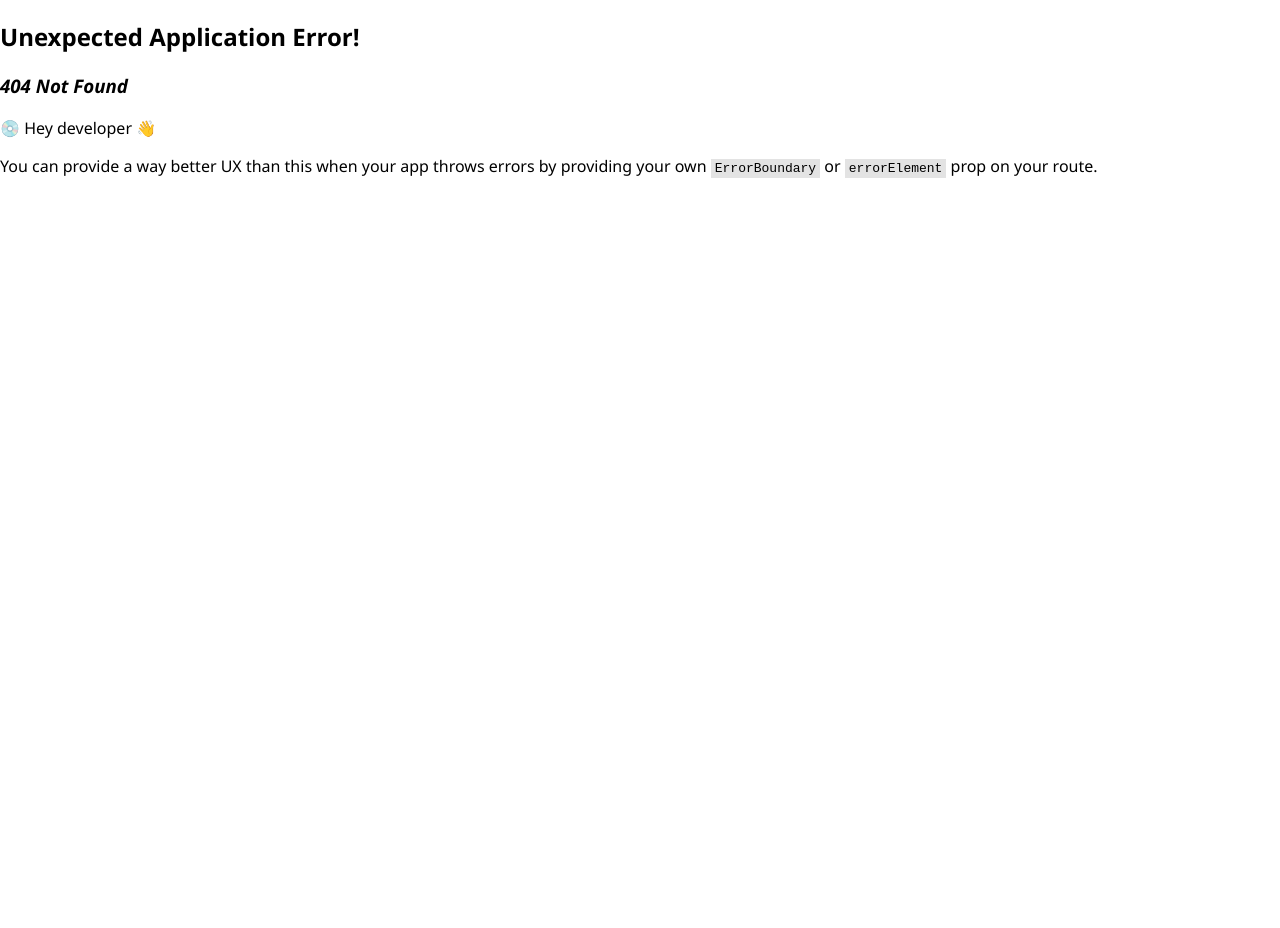
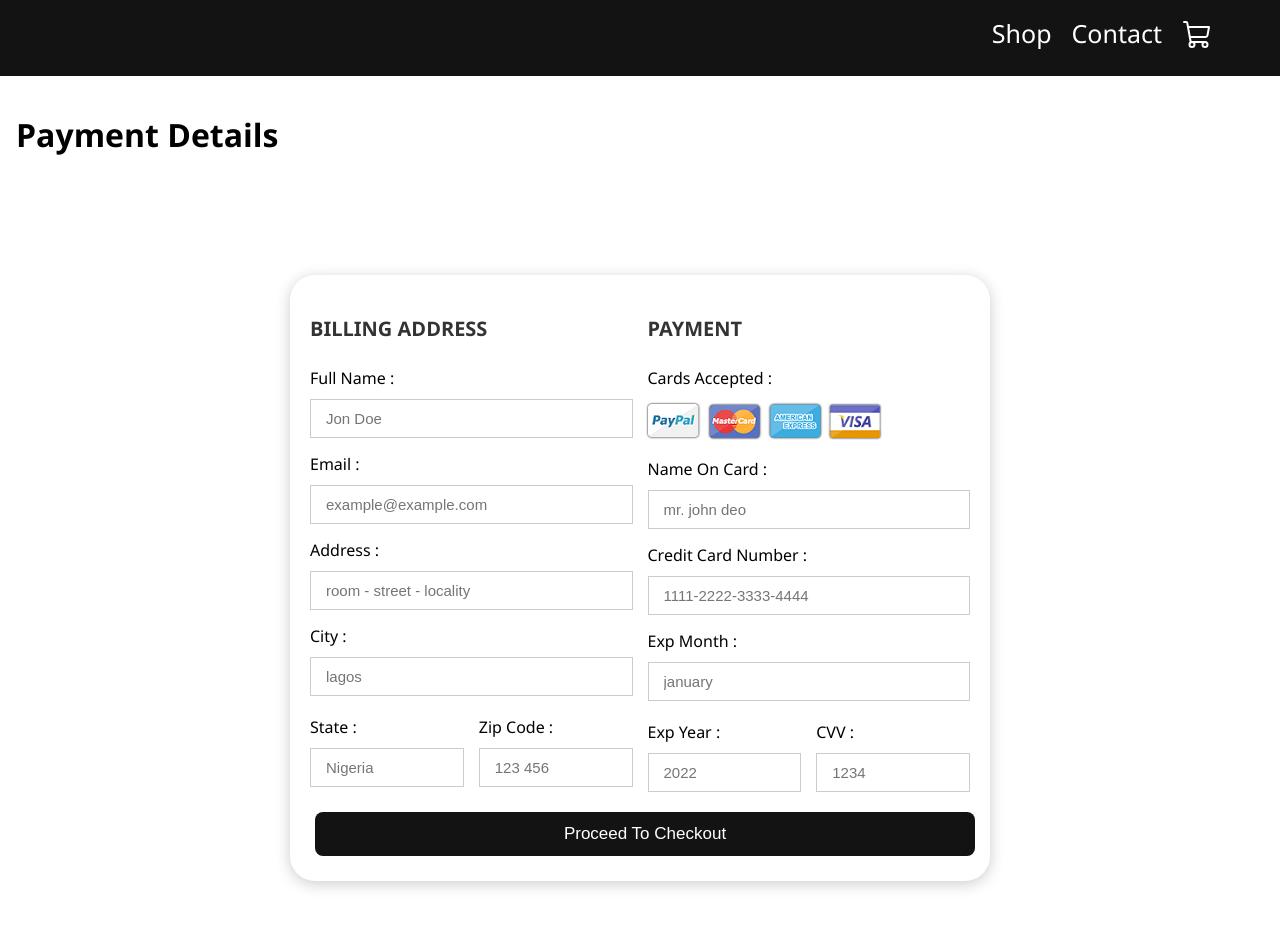
Before and after one commit to plainsight16/femi-autos, a React (Create React App) app: page /checkout in a window 1280 px wide. Before the commit this address had no page. Shown: the top 928 px of the page. Before the commit the page ends 820 px from the top, so only its background shows below. Built offline with nearby package versions, Linux system fonts and the light colour scheme.

Commit message:
Create checkout page

```diff
--- a/src/App.css
+++ b/src/App.css
@@ -1,4 +1,11 @@
 @import url('https://fonts.googleapis.com/css2?family=Roboto:wght@300;400;700&display=swap');
+*{
+  box-sizing: border-box;
+    outline: none; border:none;
+    text-transform: capitalize;
+    transition: all .2s linear;
+}
+
 .App {
     width: 100%;
     height: auto;
--- a/src/App.js
+++ b/src/App.js
@@ -10,7 +10,7 @@ import {
 
 import Navbar from './components/navbar';
 
-import {Cart, Shop, Contact} from "./pages"
+import {Cart, Shop, Contact, Checkout} from "./pages"
 
 import "./App.css";
 import { ShopContextProvider } from './context/shop-context';
@@ -22,6 +22,7 @@ const App = () => {
         <Route index element={<Shop />}/>
         <Route path="/cart" element={<Cart />} />
         <Route path="/contact" element={<Contact />} />
+        <Route path="/checkout" element={<Checkout />} />
       </Route>
     )
   )
--- a/src/context/shop-context.js
+++ b/src/context/shop-context.js
@@ -38,8 +38,11 @@ export const ShopContextProvider = (props) => {
     const updateCartItemCount = (value, itemId) =>{
         setCartItems(prev => ({...prev, [itemId]: value}))
     }
+    const checkout = () =>{
+        setCartItems(getDefaultCart())
+    }
 
-    const contextValue = {cartItems, addToCart, removeFromCart, getTotalAmount, updateCartItemCount}
+    const contextValue = {cartItems, addToCart, removeFromCart, getTotalAmount, updateCartItemCount, checkout}
     return (
         <ShopContext.Provider value={contextValue}>
           {props.children}
--- a/src/pages/cart/cart.jsx
+++ b/src/pages/cart/cart.jsx
@@ -5,7 +5,7 @@ import { useNavigate } from "react-router-dom"
 import CartItem from './cartItem';
 import "./cart.css"
 const Cart = () =>{
-    const {cartItems, getTotalAmount} = useContext(ShopContext);
+    const {cartItems, getTotalAmount, checkout} = useContext(ShopContext);
     const navigate = useNavigate();
     const totalAmount = getTotalAmount()
 
@@ -20,7 +20,7 @@ const Cart = () =>{
                 (<div className="checkout">
                     <p>Subtotal: ${totalAmount}</p>
                     <button onClick={() => navigate("/")}> Continue Shopping </button>
-                    <button onClick={() => navigate("/checkout")}> Checkout </button>
+                    <button onClick={() => {checkout(); navigate("/checkout")}}> Checkout </button>
                 </div>)
                 :
                 (<h1>Your Cart is empty</h1>)
--- /dev/null
+++ b/src/pages/checkout/checkout.css
@@ -0,0 +1,85 @@
+.checkout{
+    padding: 1rem;
+}
+
+.container{
+  display: flex;
+  justify-content: center;
+  align-items: center;
+  padding:25px;
+  min-height: 100vh;
+
+}
+
+.container form{
+  padding:20px;
+  width:700px;
+  background: #fff;
+  box-shadow: 0px 3px 15px rgba(0, 0, 0, 0.2);
+  border-radius: 25px;
+}
+
+.container form .row{
+  display: flex;
+  flex-wrap: wrap;
+  gap:15px;
+}
+
+.container form .row .col{
+  flex:1 1 250px;
+}
+
+.container form .row .col .title{
+  font-size: 20px;
+  color:#333;
+  padding-bottom: 5px;
+  text-transform: uppercase;
+}
+
+.container form .row .col .inputBox{
+  margin:15px 0;
+}
+
+.container form .row .col .inputBox span{
+  margin-bottom: 10px;
+  display: block;
+}
+
+.container form .row .col .inputBox input{
+  width: 100%;
+  border:1px solid #ccc;
+  padding:10px 15px;
+  font-size: 15px;
+  text-transform: none;
+}
+
+.container form .row .col .inputBox input:focus{
+  border:1px solid #000;
+}
+
+.container form .row .col .flex{
+  display: flex;
+  gap:15px;
+}
+
+.container form .row .col .flex .inputBox{
+  margin-top: 5px;
+}
+
+.container form .row .col .inputBox img{
+  height: 34px;
+  margin-top: 5px;
+  filter: drop-shadow(0 0 1px #000);
+}
+
+.container form .submit-btn{
+    width: 100%;
+    padding:12px;
+    font-size: 17px;
+    background-color: rgb(19, 19, 19);
+    color: white;
+    border: none;
+    border-radius: 8px;
+    margin: 5px;
+    cursor: pointer;
+}
--- /dev/null
+++ b/src/pages/checkout/checkout.jsx
@@ -0,0 +1,96 @@
+import React from 'react'
+import cardImages from '../../assets/card-images/card_img.png'
+import "./checkout.css"
+
+const Checkout = () => {
+  return (
+
+    <div className='checkout'>
+        <h1>Payment Details</h1>
+
+        <div class="container">
+
+            <form action="">
+
+                <div class="row">
+
+                    <div class="col">
+
+                        <h3 class="title">billing address</h3>
+
+                        <div class="inputBox">
+                            <span>full name :</span>
+                            <input type="text" placeholder="Jon Doe" />
+                        </div>
+                        <div class="inputBox">
+                            <span>email :</span>
+                            <input type="email" placeholder="example@example.com" />
+                        </div>
+                        <div class="inputBox">
+                            <span>address :</span>
+                            <input type="text" placeholder="room - street - locality" />
+                        </div>
+                        <div class="inputBox">
+                            <span>city :</span>
+                            <input type="text" placeholder="lagos" />
+                        </div>
+
+                        <div class="flex">
+                            <div class="inputBox">
+                                <span>state :</span>
+                                <input type="text" placeholder="Nigeria" />
+                            </div>
+                            <div class="inputBox">
+                                <span>zip code :</span>
+                                <input type="text" placeholder="123 456" />
+                            </div>
+                        </div>
+
+                    </div>
+
+                    <div class="col">
+
+                        <h3 class="title">payment</h3>
+
+                        <div class="inputBox">
+                            <span>cards accepted :</span>
+                            <img src={cardImages} alt="payment-cards" />
+                        </div>
+                        <div class="inputBox">
+                            <span>name on card :</span>
+                            <input type="text" placeholder="mr. john deo" />
+                        </div>
+                        <div class="inputBox">
+                            <span>credit card number :</span>
+                            <input type="number" placeholder="1111-2222-3333-4444" />
+                        </div>
+                        <div class="inputBox">
+                            <span>exp month :</span>
+                            <input type="text" placeholder="january" />
+                        </div>
+
+                        <div class="flex">
+                            <div class="inputBox">
+                                <span>exp year :</span>
+                                <input type="number" placeholder="2022" />
+                            </div>
+                            <div class="inputBox">
+                                <span>CVV :</span>
+                                <input type="text" placeholder="1234" />
+                            </div>
+                        </div>
+
+                    </div>
+
+                </div>
+
+                <input type="submit" value="proceed to checkout" class="submit-btn" />
+
+            </form>
+
+        </div>
+    </div>
+  )
+}
+
+export default Checkout
--- a/src/pages/index.js
+++ b/src/pages/index.js
@@ -1,3 +1,4 @@
 export {default as Cart} from './cart/cart';
 export {default as Shop} from './shop/shop';
 export {default as Contact} from './contact/contact';
+export {default as Checkout} from './checkout/checkout';
```
Also changed, not shown: src/assets/card-images/card_img.png (added).
